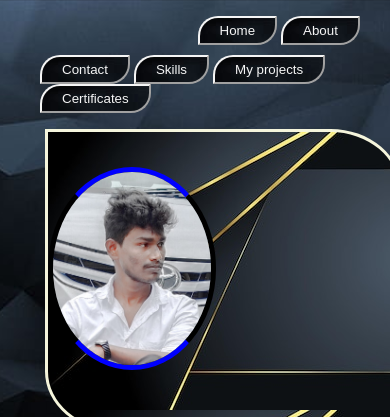
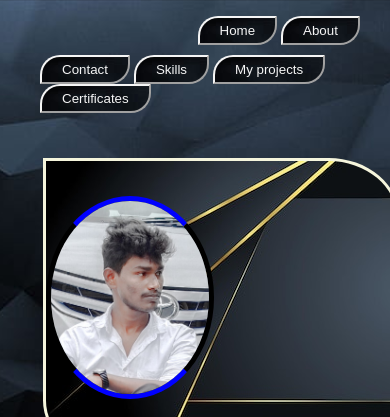
Before and after one commit to madar-123/Portfolio, a plain HTML site: page index.html in a window 390 px wide. Shown: the top 417 px of the page. Drawn offline with Linux system fonts and the light colour scheme.

Commit message:
Update index.css

```diff
--- a/index.css
+++ b/index.css
@@ -109,7 +109,8 @@ button:hover{
     .menu {
         width: 90%; /* Adjusted width for mobile */
         margin: 0px auto; /* Adjusted margin for mobile */
-        margin-left: 45px;
+        margin-top: 45px;
+        margin-left:43px;
     }
 
     button {
```
